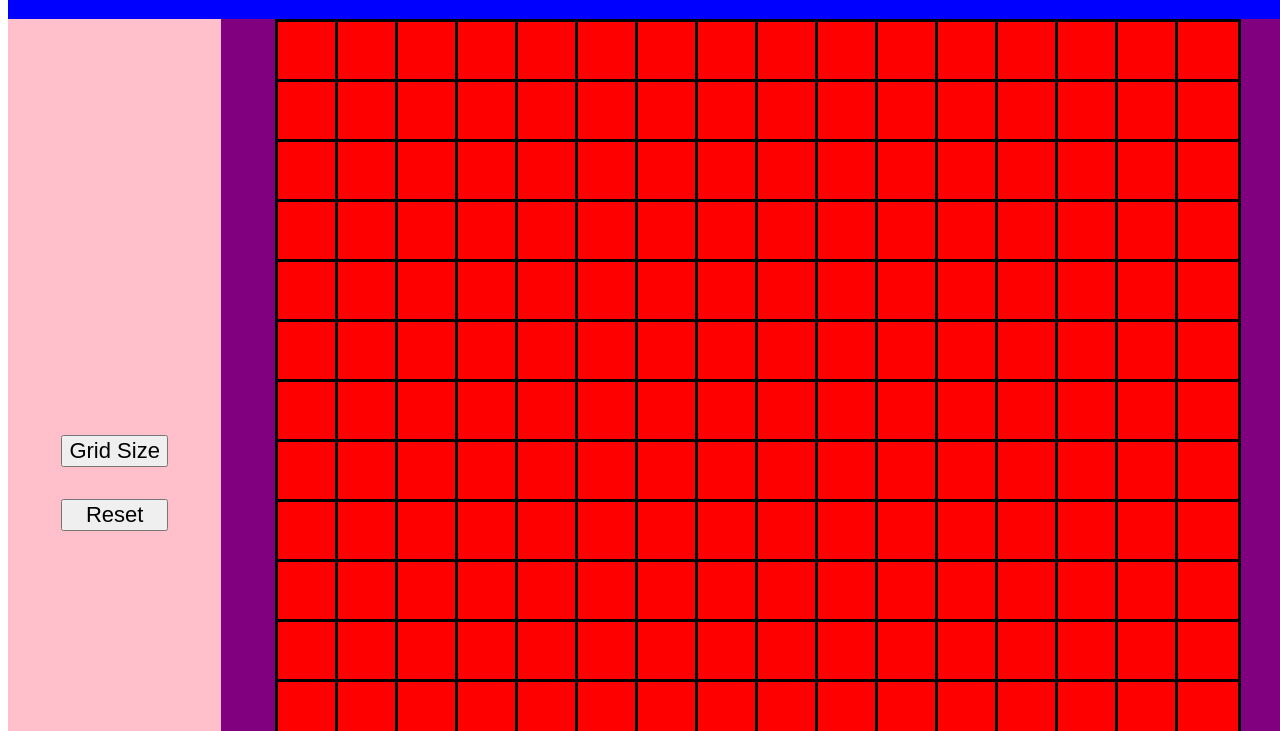
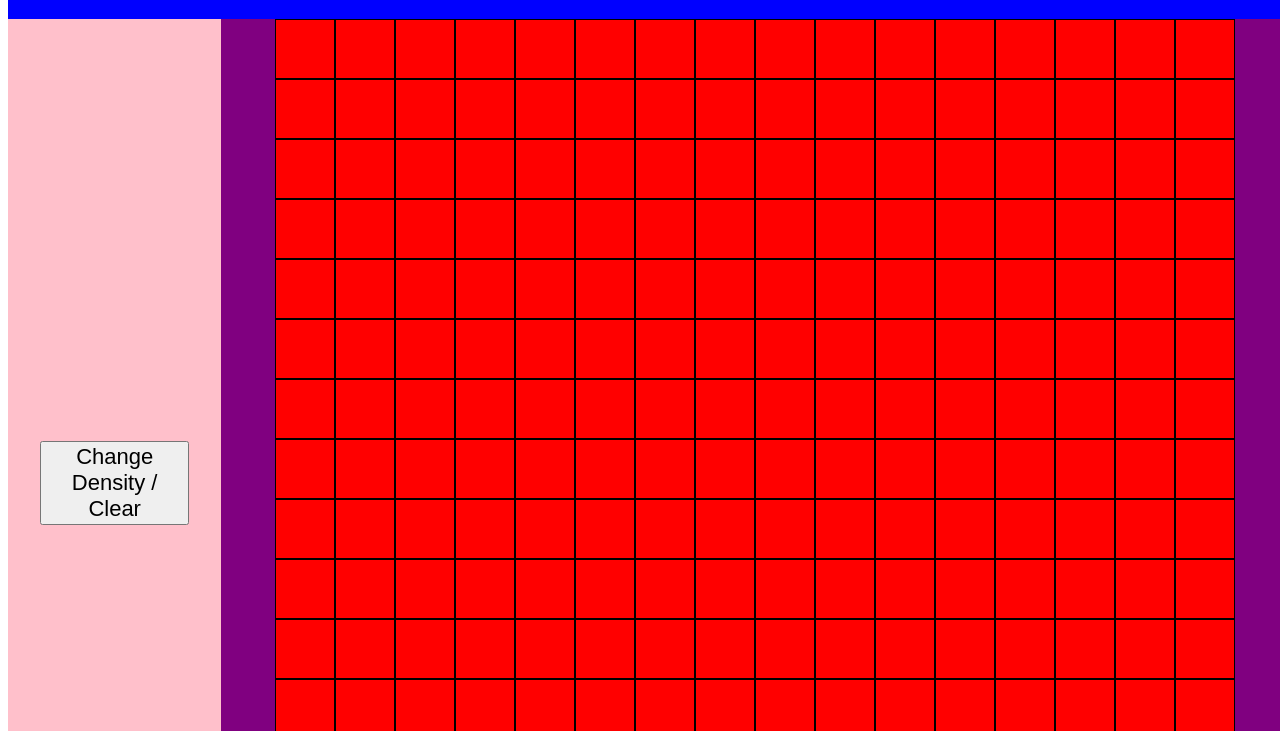
Before and after one commit to DBalint88/odin-etch-a-sketch, a plain HTML site: page index.html in a window 1280 px wide. Shown: the part 69-800 px from the top of the page. Drawn offline with Linux system fonts and the light colour scheme.

Commit message:
Implement button to change grid size and reset

```diff
--- a/index.html
+++ b/index.html
@@ -15,11 +15,10 @@
             <h1>Odin Etch-A-Sketch</h1>
         </header>
         <section id="settings">
-            <button id="size-button">Grid Size</button>
-            <button id="reset-button">Reset</button>
+            <button id="density-button">Change Density / Clear</button>
         </section>
-        <main>
-            <div id="sketch-box"></div>
+        <main id="main">
+            <div id="current-sketch-box" class="sketch-box"></div>
         </main>
         <footer>
             <p>DBalint88 2022 for The Odin Project</p>
--- a/script.js
+++ b/script.js
@@ -1,16 +1,44 @@
-let sketchBox = document.getElementById("sketch-box");
+let currentSketchBox = document.getElementById("current-sketch-box");
+const densityButton = document.getElementById("density-button");
+const resetButton = document.getElementById("reset-button");
+const main = document.getElementById("main");
+let density = 16;
+let sketchCell;
 
 
-for (let i=0; i<256; i++) {
-    let newCell = document.createElement('div');
-    newCell.classList.add("sketch-cell");
-    sketchBox.appendChild(newCell);
+populateSketchBox();
+
+densityButton.addEventListener("click", getGridDensity);
+
+function getGridDensity () {
+    density = prompt("Please enter a number between 1 & 100.");
+    changeGrid(density);
+    populateSketchBox(density);
 }
 
-let sketchCell = document.getElementsByClassName('sketch-cell');
+function changeGrid (density = 16) {
+    currentSketchBox.removeAttribute("id");
+    currentSketchBox.remove();
+    currentSketchBox = document.createElement('div');
+    currentSketchBox.classList.add("sketch-box");
+    currentSketchBox.id = "current-sketch-box";
+    currentSketchBox.style.gridTemplateColumns = "repeat(" + density + ", " + 960/density + "px)";
+    currentSketchBox.style.gridTemplateRows = "repeat(" + density + ", " + 960/density + "px)";
+    main.appendChild(currentSketchBox);
+}
 
-for (const cell of sketchCell) {
-    cell.addEventListener("mouseover", draw);
+function populateSketchBox (density = 16) {
+    for (let i = 0; i < density*density; i++) {
+        let newCell = document.createElement('div');
+        newCell.classList.add("sketch-cell");
+        newCell.style.width = 960 / density + "px";
+        newCell.style.height = 960 / density + "px";
+        currentSketchBox.appendChild(newCell);
+    }
+    sketchCell = document.getElementsByClassName('sketch-cell');
+    for (const cell of sketchCell) {
+        cell.addEventListener("mouseover", draw);
+    }
 }
 
 function draw () {
--- a/styles.css
+++ b/styles.css
@@ -40,7 +40,7 @@ header {
 }
 
 button {
-    width: 50%;
+    width: 70%;
     font-size: 22px;
     margin-bottom: 2rem;;
 }
@@ -52,7 +52,7 @@ main {
     align-items: center;
 }
 
-#sketch-box {
+.sketch-box {
     width: 960px;
     height: 960px;
     background-color: purple;
@@ -64,10 +64,8 @@ main {
 }
 
 .sketch-cell {
-    width: 66px;
-    height: 66px;
-    border: 3px solid black;
     background-color: red;
+    border: 1px solid black;
 
 }
 
```
